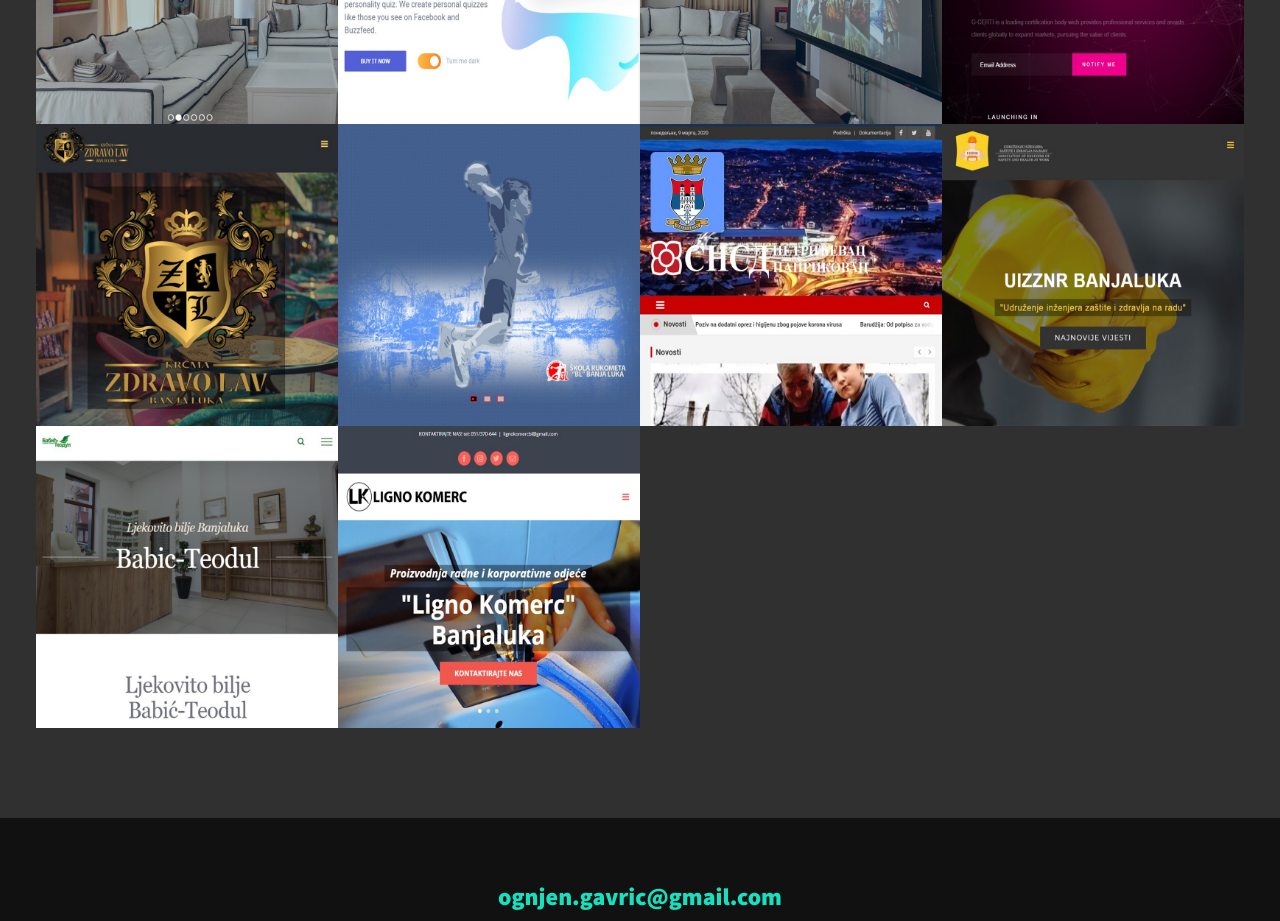
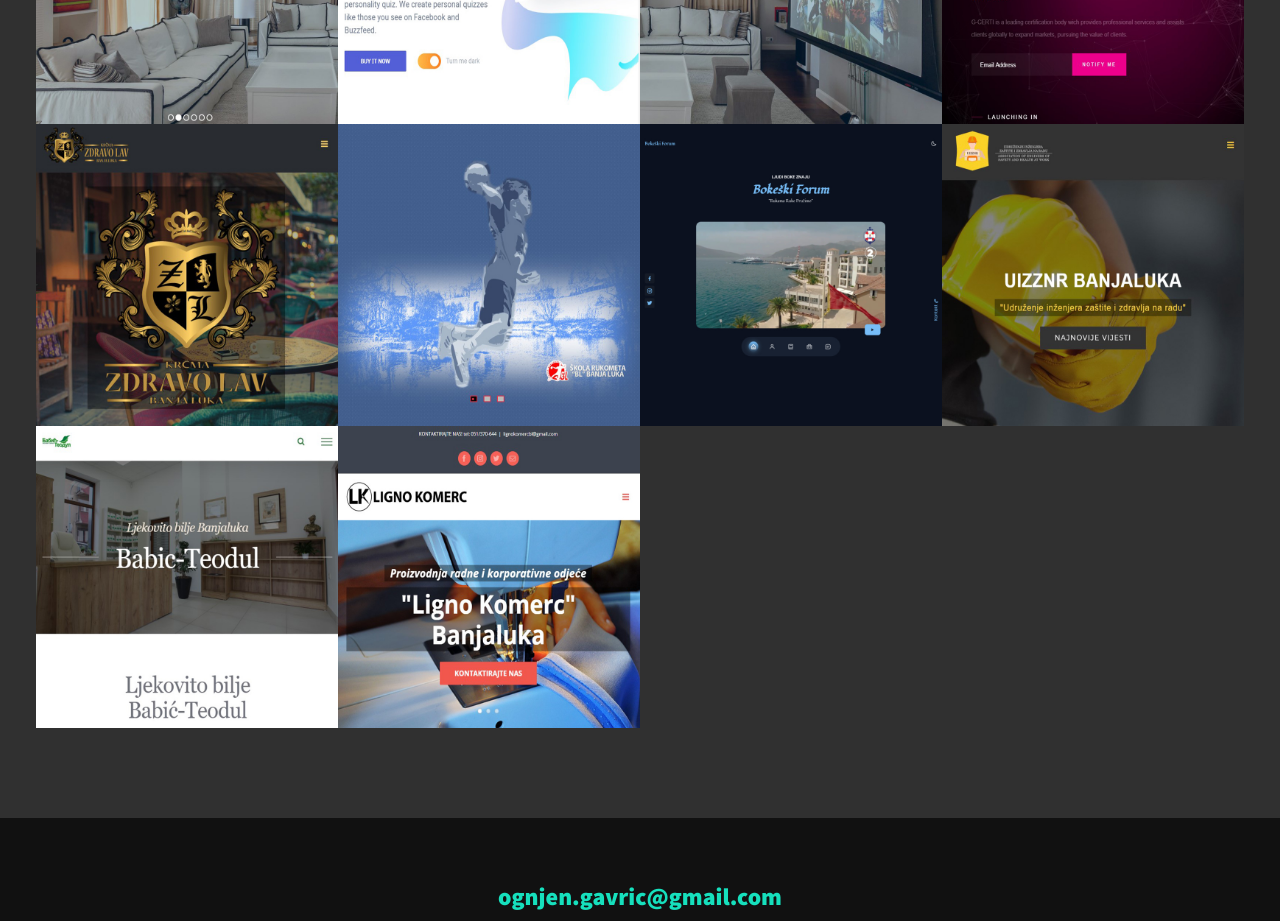
Before and after one commit to OgnjenGavric/OgnjenGavric.github.io, a plain HTML site: page index.html in a window 1280 px wide. Shown: the part 2080-3001 px from the top of the page. Drawn offline with nearby package versions, Linux system fonts and the light colour scheme.

Commit message:
Update index.html
Add bokeski-forum

```diff
--- a/index.html
+++ b/index.html
@@ -118,7 +118,7 @@
 
                 <!-- Portfolio item 07 -->
                 <a href="portfolio-item-7.html" class="portfolio__item">
-                    <img src="img/petricevacsnsd.com.jpg" alt="" class="portfolio__img">
+                    <img src="img/bokeski-forum.jpg" alt="" class="portfolio__img">
                 </a>
 
                 <!-- Portfolio item 08 -->
```
